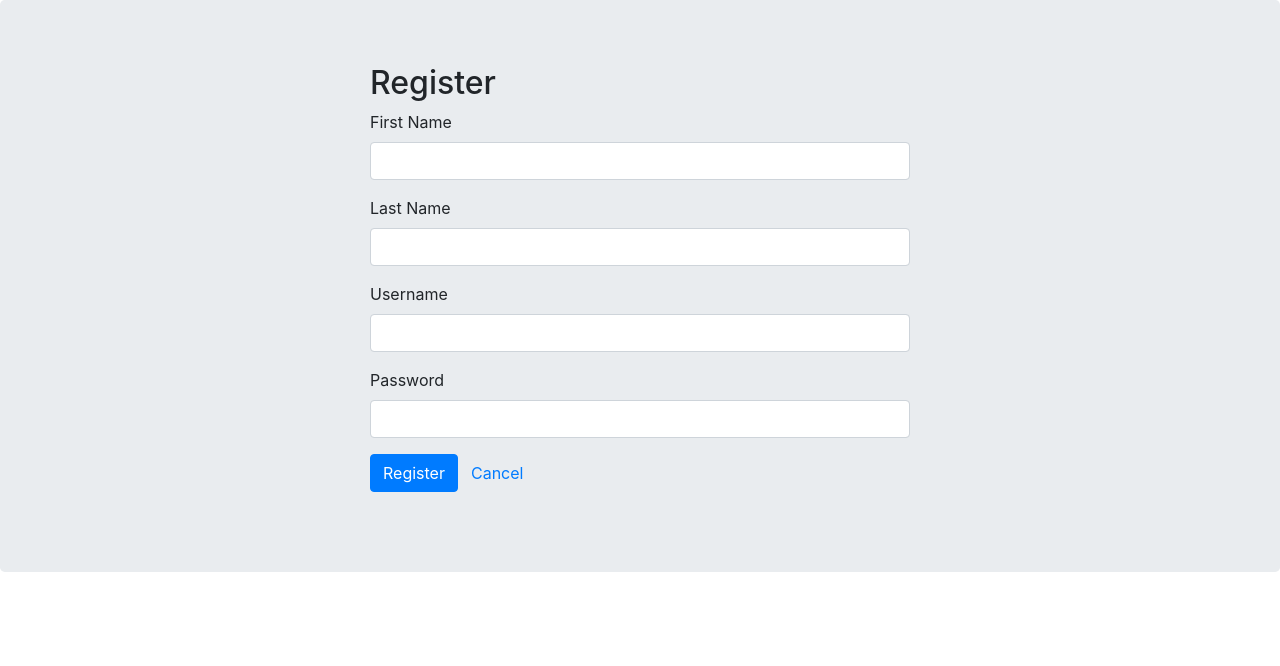
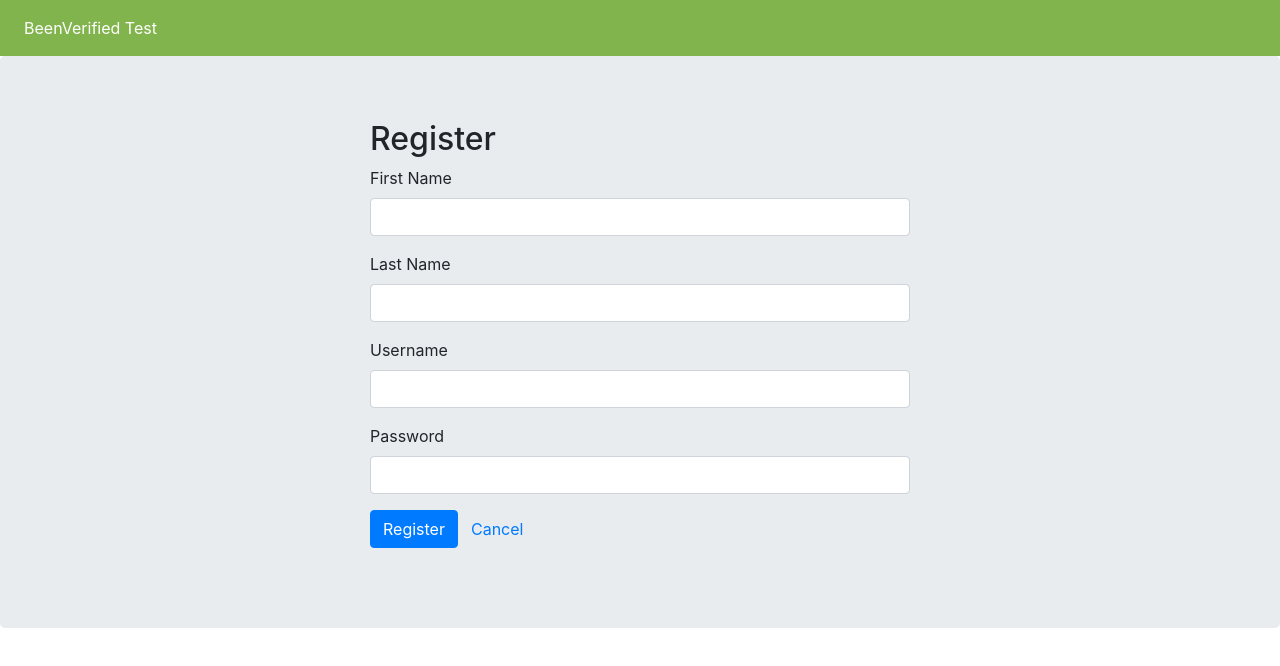
Before and after one commit to Kevin7020/BeenVTest, an Angular app: page /register in a window 1280 px wide. Shown: the top 666 px of the page. Built offline with nearby package versions, Linux system fonts and the light colour scheme.

Commit message:
Added aditional nav bars to login and register

```diff
--- a/src/app/login/login.component.html
+++ b/src/app/login/login.component.html
@@ -1,3 +1,10 @@
+<!-- nav -->
+<nav class="navbar navbar-expand-sm navbar-dark" style="background-color: #81b44c;">
+    <div class="navbar-nav">
+        <a class="nav-item active nav-link" routerLink="/">BeenVerified Test</a>
+    </div>
+</nav>
+
 <div class="jumbotron">
     <div class="container">
         <div class="row">
--- a/src/app/register/register.component.html
+++ b/src/app/register/register.component.html
@@ -1,3 +1,10 @@
+<!-- nav -->
+<nav class="navbar navbar-expand-sm navbar-dark" style="background-color: #81b44c;">
+    <div class="navbar-nav">
+        <a class="nav-item active nav-link" routerLink="/">BeenVerified Test</a>
+    </div>
+</nav>
+
 <div class="jumbotron">
     <div class="container">
         <div class="row">
```
